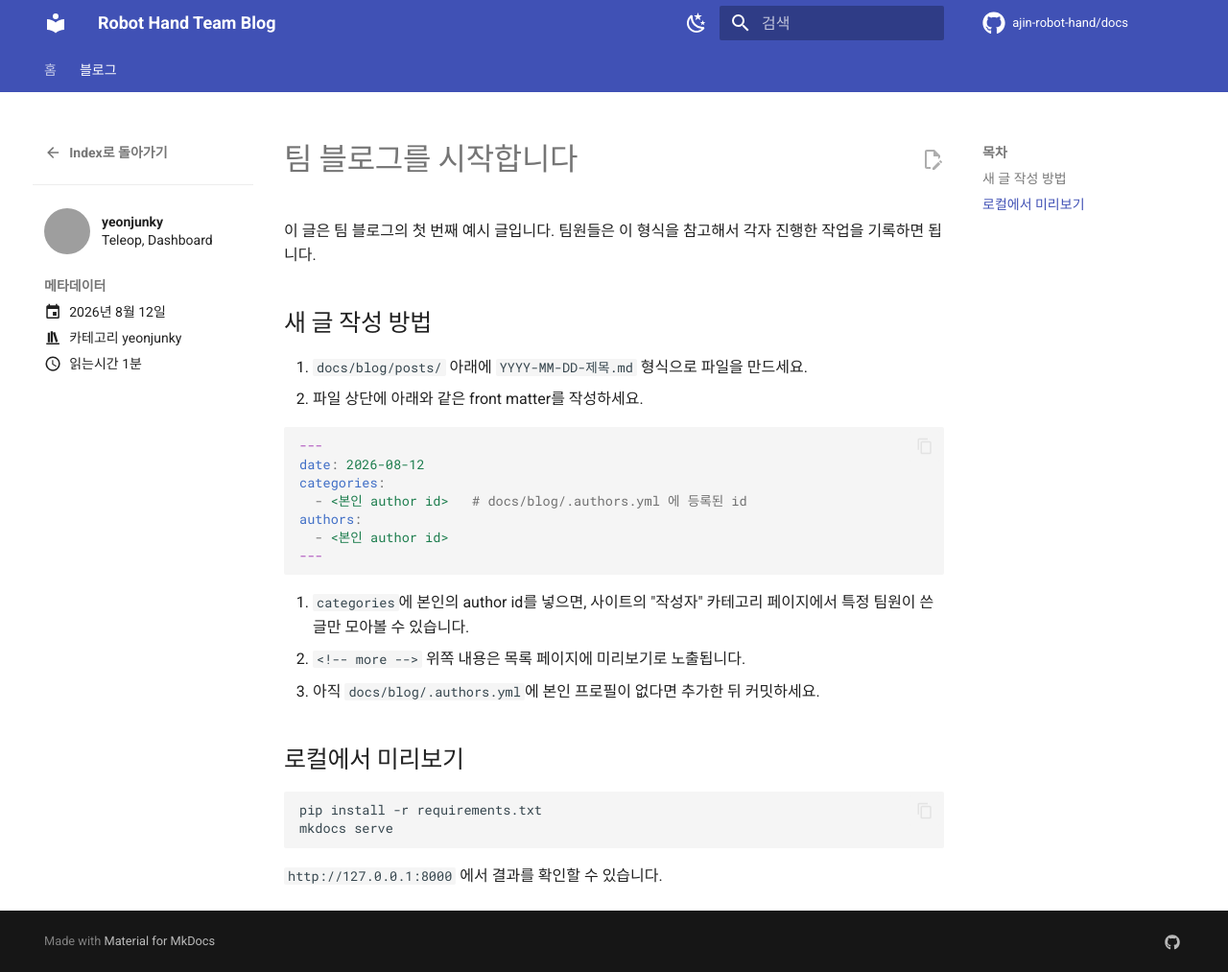
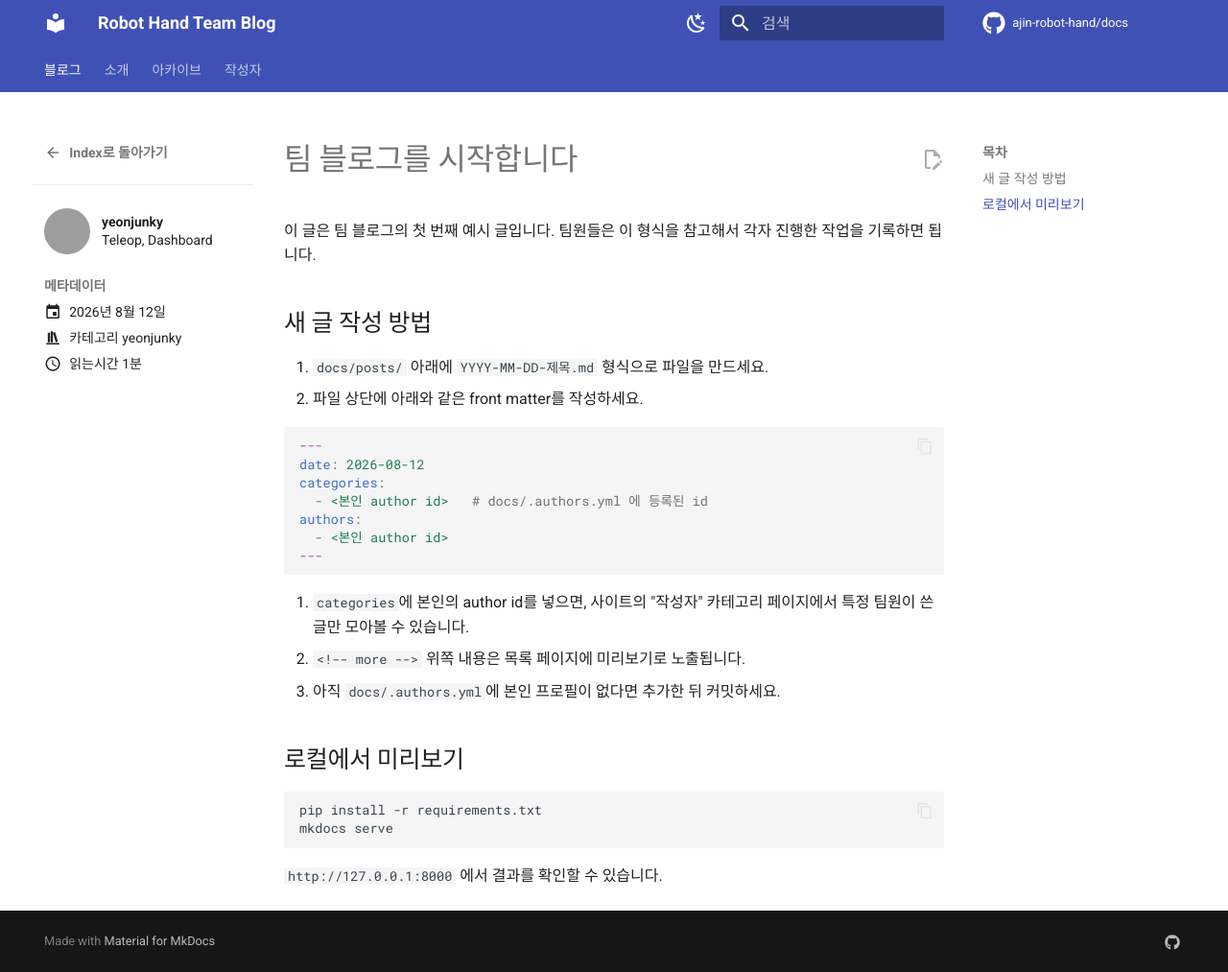
Before and after one commit to ajin-robot-hand/docs, an MkDocs documentation site: the page built from docs/posts/2026-08-12-welcome.md, in a window 1280 px wide and 1013 px high. Shown: the whole window at 96% size. Built offline with MkDocs 1.6.1 and Material for MkDocs 9.7.7, drawn with Linux system fonts in a browser that asks for light colours; comment, search, counter and statistics services are not loaded; grey boxes are pictures that could not be loaded.

Commit message:
feat(blog): set blog as landing page and split intro to separate tab

````diff
--- a/docs/blog/posts/2026-08-12-welcome.md
+++ b/docs/posts/2026-08-12-welcome.md
@@ -14,14 +14,14 @@
 
 ## 새 글 작성 방법
 
-1. `docs/blog/posts/` 아래에 `YYYY-MM-DD-제목.md` 형식으로 파일을 만드세요.
+1. `docs/posts/` 아래에 `YYYY-MM-DD-제목.md` 형식으로 파일을 만드세요.
 2. 파일 상단에 아래와 같은 front matter를 작성하세요.
 
    ```yaml
    ---
    date: 2026-08-12
    categories:
-     - <본인 author id>   # docs/blog/.authors.yml 에 등록된 id
+     - <본인 author id>   # docs/.authors.yml 에 등록된 id
    authors:
      - <본인 author id>
    ---
@@ -29,7 +29,7 @@
 
 3. `categories`에 본인의 author id를 넣으면, 사이트의 "작성자" 카테고리 페이지에서 특정 팀원이 쓴 글만 모아볼 수 있습니다.
 4. `<!-- more -->` 위쪽 내용은 목록 페이지에 미리보기로 노출됩니다.
-5. 아직 `docs/blog/.authors.yml`에 본인 프로필이 없다면 추가한 뒤 커밋하세요.
+5. 아직 `docs/.authors.yml`에 본인 프로필이 없다면 추가한 뒤 커밋하세요.
 
 ## 로컬에서 미리보기
 
--- a/mkdocs.yml
+++ b/mkdocs.yml
@@ -36,7 +36,7 @@
 plugins:
   - search
   - blog:
-      blog_dir: blog
+      blog_dir: .
       blog_toc: true
       post_date_format: long
       post_url_format: "{date}/{slug}"
@@ -73,9 +73,8 @@
       custom_checkbox: true
 
 nav:
-  - 홈: index.md
-  - 블로그:
-      - blog/index.md
+  - 블로그: index.md
+  - 소개: intro.md
 
 extra_css:
   - stylesheets/extra.css
````
Also changed, not shown: README.md (+3 -3 lines), docs/blog/index.md (deleted, +0 -3 lines), docs/index.md (+2 -5 lines), docs/intro.md (added, +6 -0 lines), project_showcase_strategy.md (+1 -1 lines), docs/.authors.yml (renamed from docs/blog/.authors.yml), docs/posts/2026-08-22-project-presentation.md (renamed from docs/blog/posts/2026-08-22-project-presentation.md), docs/posts/2026-08-26-dynamixel-development-log.md (renamed from docs/blog/posts/2026-08-26-dynamixel-development-log.md), docs/posts/2026-08-26-hardware_guide.md (renamed from docs/blog/posts/2026-08-26-hardware_guide.md), docs/posts/2026-09-25-grasping-design-qa copy.md (renamed from docs/blog/posts/2026-09-25-grasping-design-qa copy.md), docs/posts/2026-09-27-physical-ai-system-design-1.md (renamed from docs/blog/posts/2026-09-27-physical-ai-system-design-1.md), docs/posts/2026-09-28-physical-ai-system-design-2.md (renamed from docs/blog/posts/2026-09-28-physical-ai-system-design-2.md), docs/posts/2026-10-14-tri-hand-basic.md (renamed from docs/blog/posts/2026-10-14-tri-hand-basic.md), docs/posts/2026-10-14-tri-hand-extension.md (renamed from docs/blog/posts/2026-10-14-tri-hand-extension.md), 2 more files, 3 other files.
